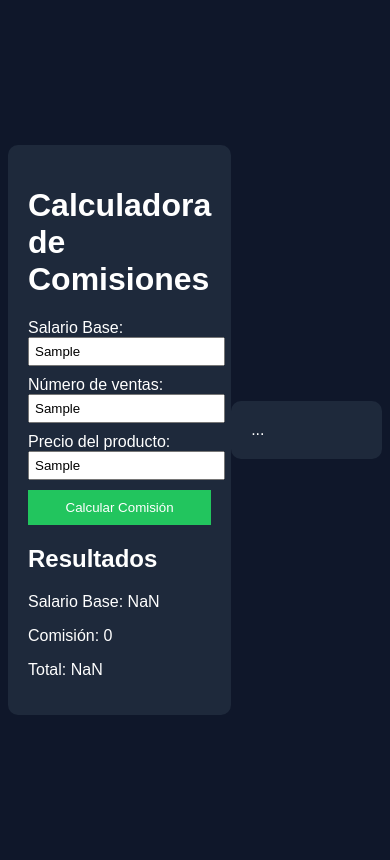
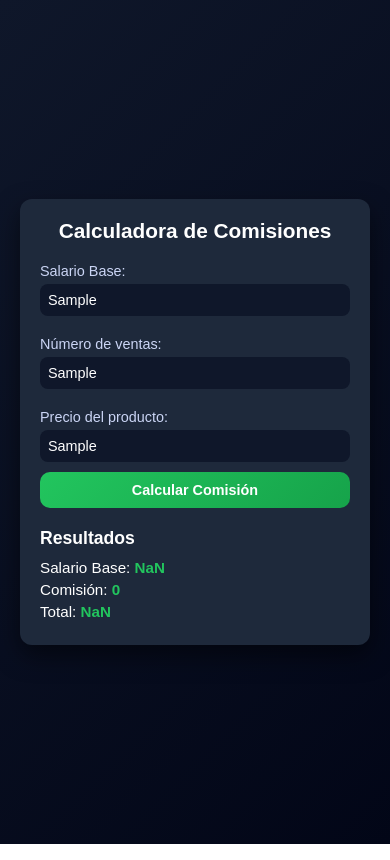
Before and after one commit to aliceviolet696-coder/comisiones-, a plain HTML site: page ventas.html in a window 390 px wide. Both pictures are taken after typing "Sample", "Sample", "Sample" into the empty fields and a click on the button "Calcular Comisión". Drawn offline with Linux system fonts and the light colour scheme.

Commit message:
mejora con ia

```diff
--- /dev/null
+++ b/utilitarios.js
@@ -0,0 +1,11 @@
+function recuperarTexto(idComponente){
+    let componente = document.getElementById(idComponente);
+    let valor = componente.value;
+    return valor;
+}
+
+function recuperarFloat(idComponente) {
+    let valorTexto = recuperarTexto(idComponente);
+    let valorFloat = parseFloat(valorTexto);
+    return valorFloat;
+}
--- a/ventas.css
+++ b/ventas.css
@@ -1,35 +1,141 @@
+/* RESET */
+* {
+    margin: 0;
+    padding: 0;
+    box-sizing: border-box;
+}
+
+/* BODY */
 body {
-    font-family: Arial;
-    background-color: #0f172a;
+    font-family: Arial, sans-serif;
+    background: linear-gradient(135deg, #0f172a, #020617);
     color: white;
+
     display: flex;
     justify-content: center;
     align-items: center;
-    height: 100vh;
+
+    min-height: 100vh;
+    padding: 20px;
 }
 
+/* CONTENEDOR */
 .contenedor {
     background-color: #1e293b;
-    padding: 20px;
-    border-radius: 10px;
-    width: 300px;
+    padding: 25px;
+    border-radius: 16px;
+
+    width: 100%;
+    max-width: 420px;
+
+    box-shadow: 0 10px 25px rgba(0,0,0,0.5);
 }
 
+/* TITULOS */
+h1 {
+    text-align: center;
+    margin-bottom: 20px;
+    font-size: 1.6rem;
+}
+
+h2 {
+    margin-top: 20px;
+    margin-bottom: 10px;
+    font-size: 1.3rem;
+}
+
+/* LABELS */
+label {
+    display: block;
+    margin-top: 10px;
+    margin-bottom: 5px;
+    font-size: 0.9rem;
+    color: #cbd5f5;
+}
+
+/* INPUTS */
 input {
     width: 100%;
+    padding: 10px;
+
+    border-radius: 8px;
+    border: none;
+    outline: none;
+
+    background-color: #0f172a;
+    color: white;
+
+    font-size: 1rem;
     margin-bottom: 10px;
-    padding: 5px;
 }
 
+/* BOTON */
 button {
     width: 100%;
-    padding: 10px;
-    background-color: #22c55e;
+    padding: 12px;
+
+    border-radius: 10px;
     border: none;
+
+    background: linear-gradient(135deg, #22c55e, #16a34a);
     color: white;
+
+    font-size: 1rem;
+    font-weight: bold;
+
     cursor: pointer;
+    transition: 0.3s;
 }
 
 button:hover {
-    background-color: #16a34a;
+    transform: scale(1.03);
+    background: linear-gradient(135deg, #16a34a, #15803d);
 }
+
+/* RESULTADOS */
+p {
+    margin: 5px 0;
+    font-size: 0.95rem;
+}
+
+span {
+    font-weight: bold;
+    color: #22c55e;
+}
+
+/* 📱 RESPONSIVE PARA CELULARES */
+@media (max-width: 480px) {
+    .contenedor {
+        padding: 20px;
+        border-radius: 12px;
+    }
+
+    h1 {
+        font-size: 1.3rem;
+    }
+
+    h2 {
+        font-size: 1.1rem;
+    }
+
+    input {
+        font-size: 0.9rem;
+        padding: 8px;
+    }
+
+    button {
+        font-size: 0.9rem;
+        padding: 10px;
+    }
+}
+
+/* 📲 TABLETS */
+@media (min-width: 481px) and (max-width: 768px) {
+    .contenedor {
+        max-width: 500px;
+    }
+
+    h1 {
+        font-size: 1.5rem;
+    }
+}
--- a/ventas.html
+++ b/ventas.html
@@ -2,9 +2,9 @@
 <html lang="es">
 <head>
     <meta charset="UTF-8">
+    <meta name="viewport" content="width=device-width, initial-scale=1.0">
     <title>Calculadora de Comisiones</title>
     <link rel="stylesheet" href="ventas.css">
-
 </head>
 <body>
 
@@ -27,13 +27,8 @@
         <p>Comisión: <span id="spComision"></span></p>
         <p>Total: <span id="spTotal"></span></p>
     </div>
-<body>
-    <div class="contenedor">
-        ...
-    </div>
 
-    <script src="ventas.js"></script>
-</body>
-
+<script src="utilitarios.js"></script>
+<script src="ventas.js"></script>
 </body>
 </html>
--- a/ventas.js
+++ b/ventas.js
@@ -12,13 +12,24 @@ function calcularComision(numeroVentas, precioProducto) {
 }
 
 function calcular(){
-    let componenteSueldoBase = document.getElementById("txtSueldoBase");
-    let componenteVentas = document.getElementById("txtVentas");
-    let componentePrecio = document.getElementById("txtPrecio");
+   // let componenteSueldoBase = document.getElementById("txtSueldoBase");
+    //let componenteVentas = document.getElementById("txtVentas");
+    //let componentePrecio = document.getElementById("txtPrecio");
 
-    let sueldoBase = parseFloat(componenteSueldoBase.value);
-    let numeroVentas = parseFloat(componenteVentas.value);
-    let precioProducto = parseFloat(componentePrecio.value);
+    //let sueldoBaseStr = componenteSueldoBase.value;
+
+    //let sueldoBaseStr = recuperarTexto("txtSueldoBase");
+    //let numeroVentasStr = recuperarTexto("txtVentas");
+    //let precioProductoStr = recuperarTexto("txtPrecio");
+
+    //let numeroVentasStr = componenteVentas.value;
+    //let precioProductoStr = componentePrecio.value;
+
+
+
+    let sueldoBase = recuperarFloat("txtSueldoBase");
+    let numeroVentas = recuperarFloat("txtVentas");
+    let precioProducto = recuperarFloat("txtPrecio");
 
     let comision = calcularComision(numeroVentas, precioProducto);
     let total = sueldoBase + comision;
```
